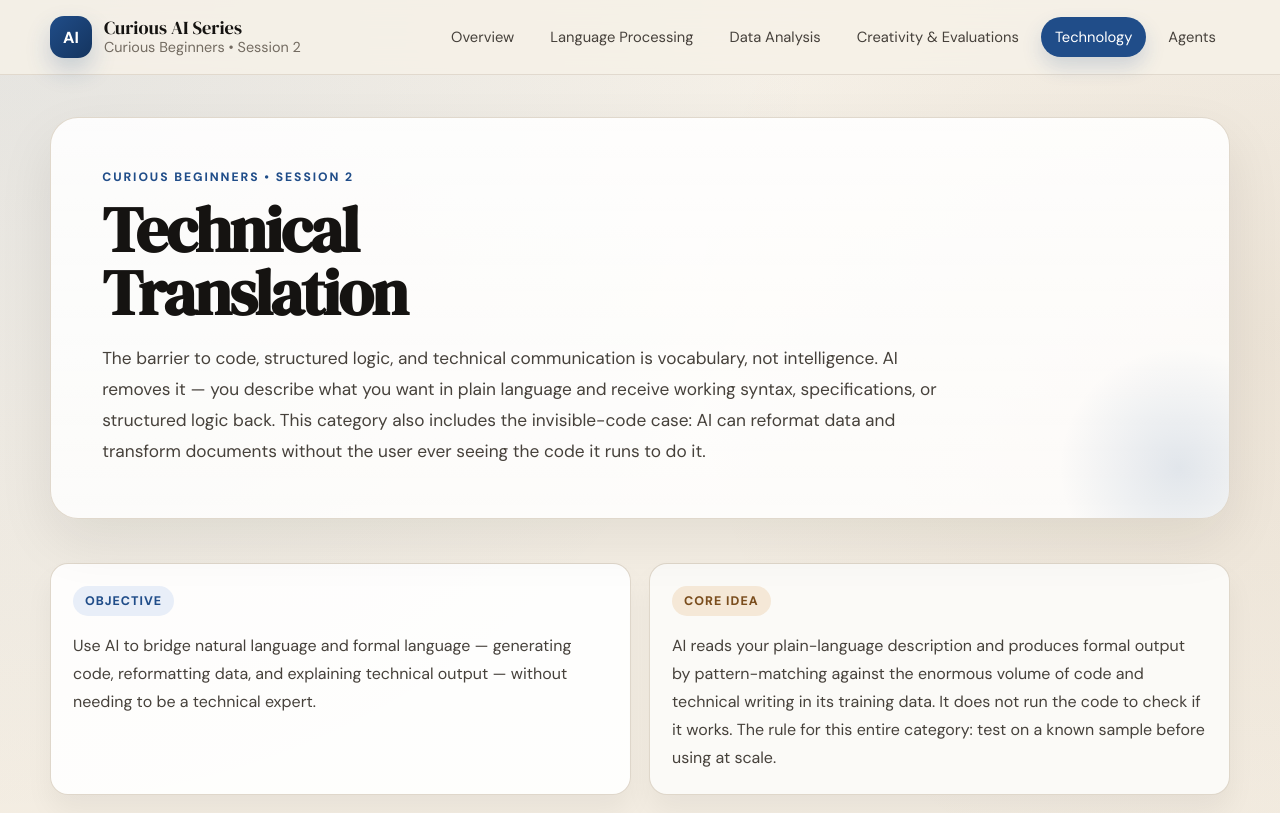
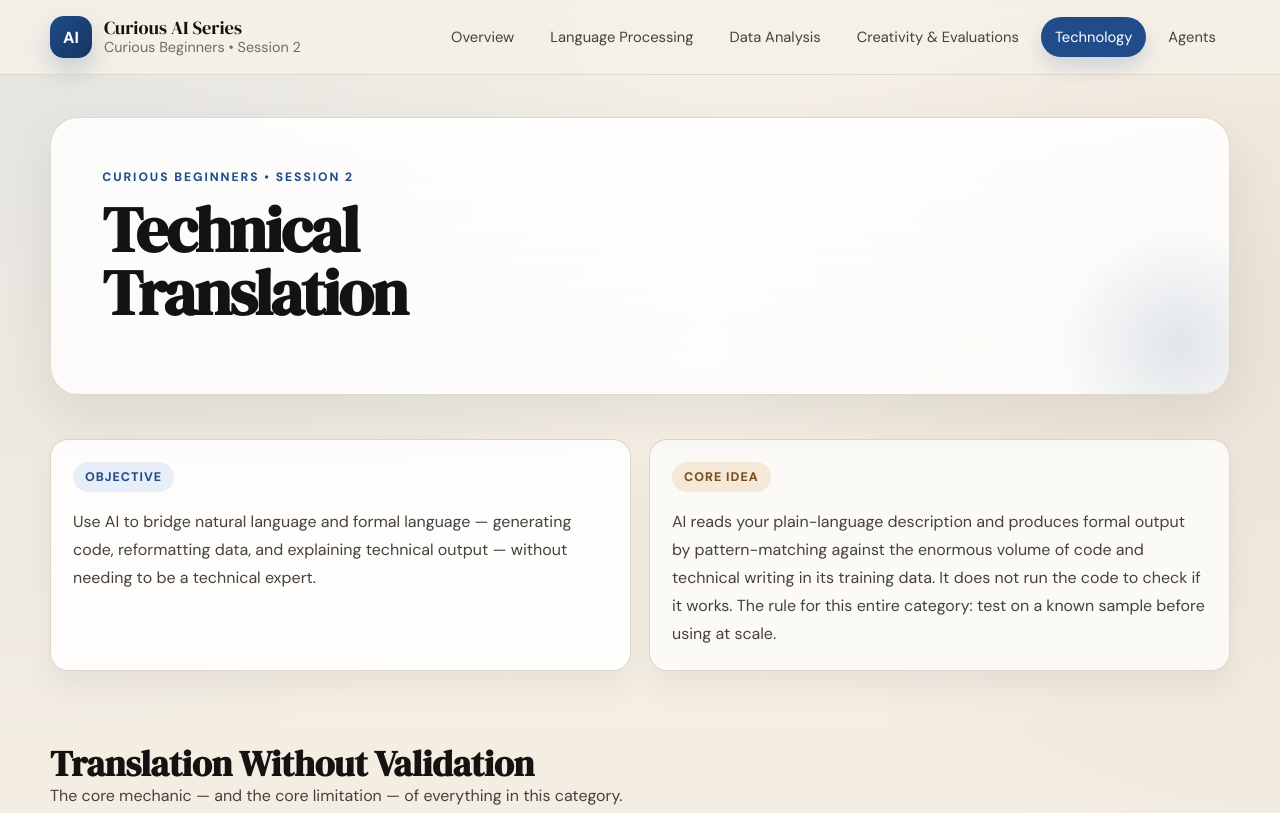
Before and after one commit to krymar18/Curious-Series, a plain HTML site: page category-4-technical.html in a window 1280 px wide. Shown: the top 813 px of the page. Drawn offline with Linux system fonts and the light colour scheme.

Commit message:
new update of things

```diff
--- a/category-4-technical.html
+++ b/category-4-technical.html
@@ -39,8 +39,7 @@
           <div class="hero-inner">
             <div class="eyebrow">Curious Beginners • Session 2</div>
             <h1 class="title">Technical Translation</h1>
-            <p class="lede">The barrier to code, structured logic, and technical communication is vocabulary, not intelligence. AI removes it — you describe what you want in plain language and receive working syntax, specifications, or structured logic back. This category also includes the invisible-code case: AI can reformat data and transform documents without the user ever seeing the code it runs to do it.</p>
-          </div>
+            </div>
         </div>
       </div>
     </section>
```
